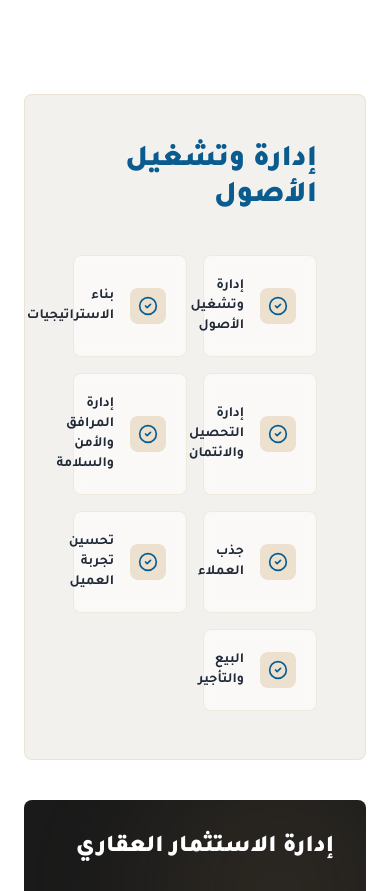
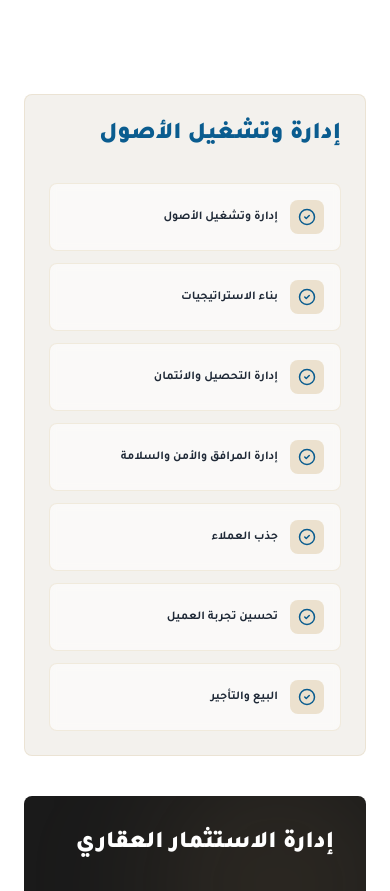
Before and after one commit to same7-redaa/taskinaqaria, a React (Vite) app: page / in a window 390 px wide. Shown: the part 4766-5657 px from the top of the page. Built offline with nearby package versions, Linux system fonts and the light colour scheme.

Commit message:
Optimize asset management cards for mobile: full width with proper text wrapping

```diff
--- a/components/Services.tsx
+++ b/components/Services.tsx
@@ -37,15 +37,15 @@ const Services: React.FC = () => {
         {/* Two Columns for Asset and Investment */}
         <div className="grid lg:grid-cols-2 gap-10">
           {/* Asset Management */}
-          <div className="bg-[#F3F1ED] p-12 rounded-lg border border-[#C9A96E]/20">
-            <h3 className="text-3xl font-black mb-10 text-[#0A5C8F]">إدارة وتشغيل الأصول</h3>
-            <div className="grid grid-cols-2 gap-4">
+          <div className="bg-[#F3F1ED] p-6 md:p-12 rounded-lg border border-[#C9A96E]/20">
+            <h3 className="text-2xl md:text-3xl font-black mb-8 md:mb-10 text-[#0A5C8F]">إدارة وتشغيل الأصول</h3>
+            <div className="grid grid-cols-1 sm:grid-cols-2 gap-3 md:gap-4">
               {ASSET_SERVICES.map((item, idx) => (
-                <div key={idx} className="flex items-center gap-4 bg-white/60 backdrop-blur-sm p-5 rounded-lg hover:bg-white transition-all duration-300 border border-[#C9A96E]/20">
-                  <div className="bg-[#C9A96E]/30 p-2 rounded-lg">
-                    <CheckCircle2 size={20} className="text-[#0A5C8F] shrink-0" />
+                <div key={idx} className="flex items-center gap-3 bg-white/60 backdrop-blur-sm p-4 md:p-5 rounded-lg hover:bg-white transition-all duration-300 border border-[#C9A96E]/20">
+                  <div className="bg-[#C9A96E]/30 p-2 rounded-lg shrink-0">
+                    <CheckCircle2 size={18} className="text-[#0A5C8F]" />
                   </div>
-                  <span className="text-sm font-bold text-gray-800">{item}</span>
+                  <span className="text-xs md:text-sm font-bold text-gray-800 leading-tight break-words">{item}</span>
                 </div>
               ))}
             </div>
```
